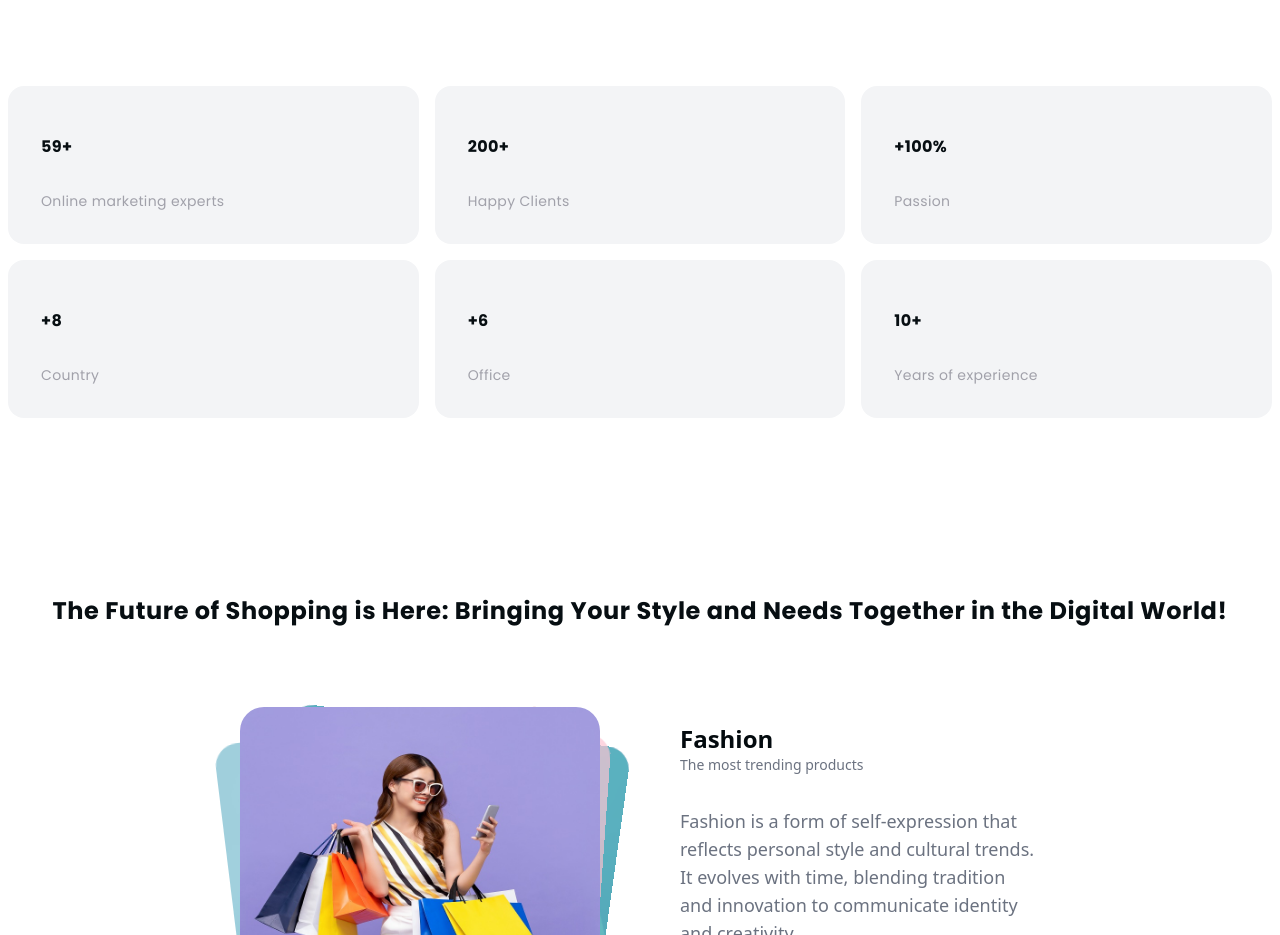
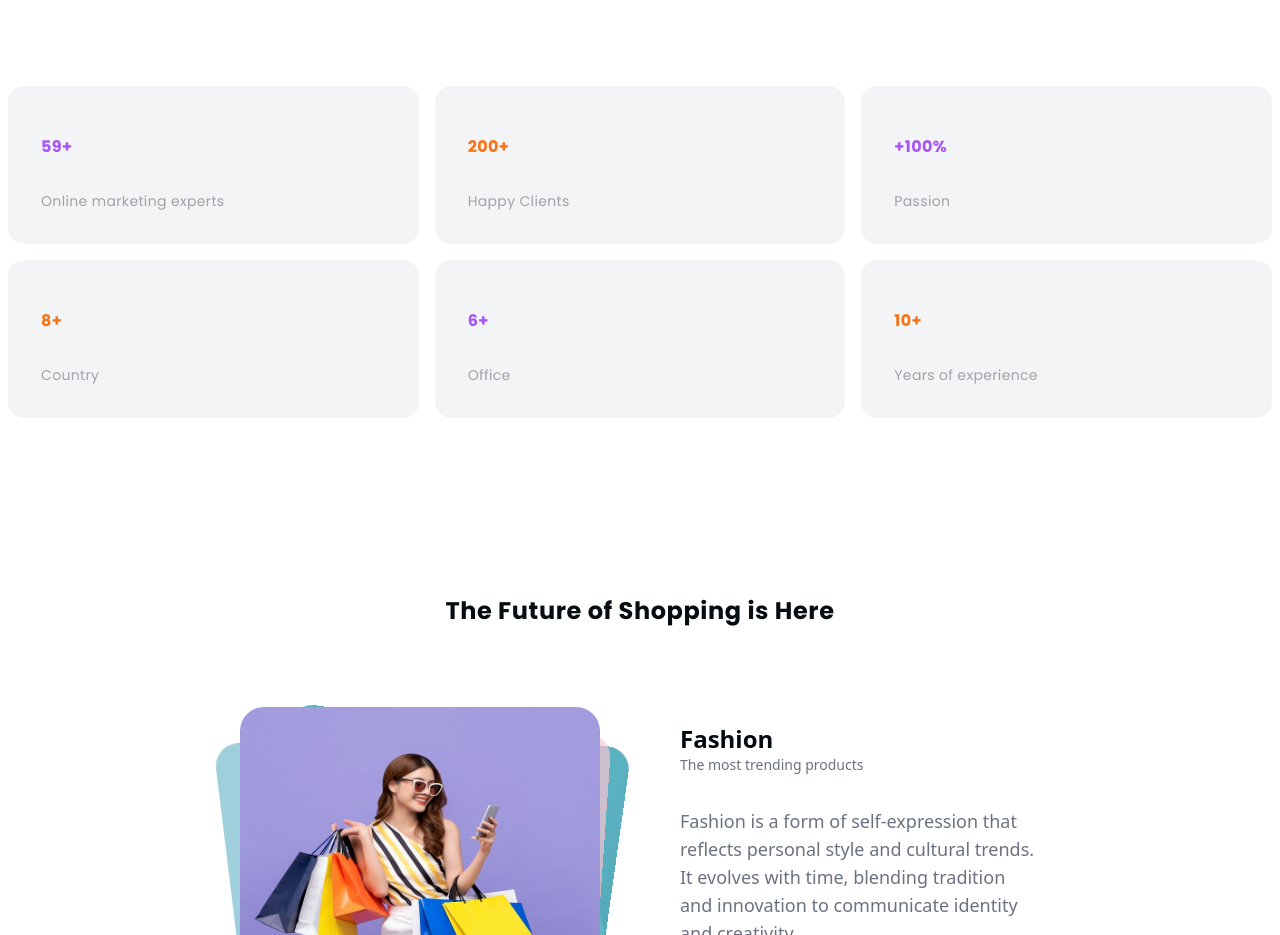
Before and after one commit to 911Development/digitbuzz, a Next.js app: page / in a window 1280 px wide. Shown: the part 2020-2955 px from the top of the page. Built offline with nearby package versions, Linux system fonts and the light colour scheme.

Commit message:
updated v18

```diff
--- a/components/ui/card-hover-effect.tsx
+++ b/components/ui/card-hover-effect.tsx
@@ -49,7 +49,13 @@ export const HoverEffect = ({
             )}
           </AnimatePresence>
           <Card>
-            <CardTitle>{item.title}</CardTitle>
+            <CardTitle
+              className={`${
+                idx % 2 === 0 ? "text-purple-500" : "text-orange-500"
+              }`}
+            >
+              {item.title}
+            </CardTitle>
             <CardDescription>{item.description}</CardDescription>
           </Card>
         </div>
--- a/pages/index.js
+++ b/pages/index.js
@@ -229,12 +229,12 @@ export const categories = [
     link: "/",
   },
   {
-    title: "+8",
+    title: "8+",
     description: "Country",
     link: "/",
   },
   {
-    title: "+6",
+    title: "6+",
     description: "Office",
     link: "/",
   },
@@ -283,8 +283,7 @@ const trends = [
   },
 ];
 
-const slogan =
-  "The Future of Shopping is Here: Bringing Your Style and Needs Together in the Digital World!";
+const slogan = "The Future of Shopping is Here";
 
 export default function Home() {
   return (
```
